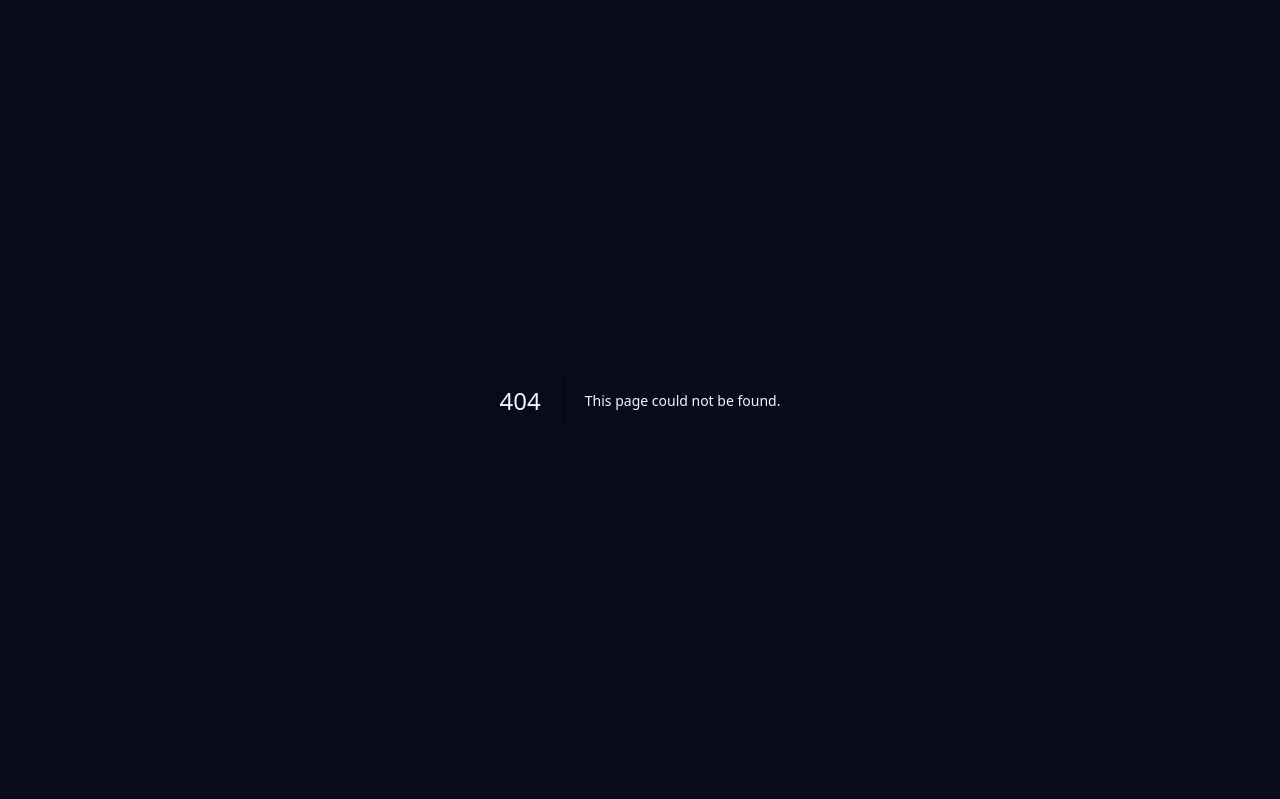
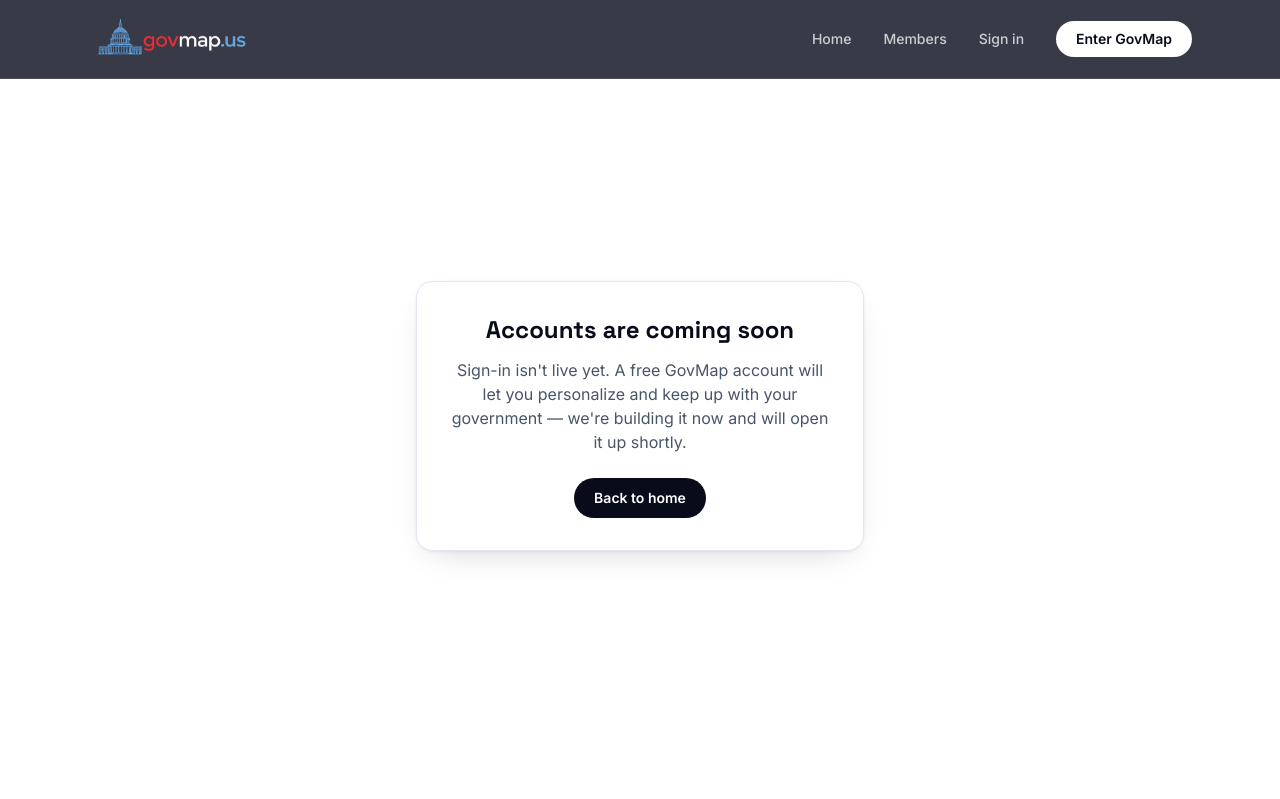
Before and after one commit to esotericlabs-connor/govmap.us, a Next.js app in the folder frontend/: page /account in a window 1280 px wide. Before the commit this address had no page. Shown: the top 799 px of the page. Built offline with nearby package versions, Linux system fonts and the light colour scheme.

Commit message:
Landing: design-system pass, hero recolor + copy, Sign in placeholder, legal pages

```diff
--- /dev/null
+++ b/frontend/app/account/page.tsx
@@ -0,0 +1,34 @@
+import { SiteFooter } from "@/components/SiteFooter";
+import { SiteHeader } from "@/components/SiteHeader";
+
+export const metadata = {
+  title: "Sign in",
+  description: "GovMap.us accounts are coming soon.",
+};
+
+export default function AccountPage() {
+  return (
+    <>
+      <SiteHeader variant="app" />
+      <main className="flex min-h-screen items-center justify-center bg-white px-6 pb-16 pt-24">
+        <div className="w-full max-w-md rounded-2xl border border-slate-200 bg-white p-8 text-center shadow-card">
+          <h1 className="font-display text-2xl font-bold text-govnavy">
+            Accounts are coming soon
+          </h1>
+          <p className="mt-3 text-slate-600">
+            Sign-in isn&apos;t live yet. A free GovMap account will let you
+            personalize and keep up with your government — we&apos;re building it
+            now and will open it up shortly.
+          </p>
+          <a
+            href="/"
+            className="mt-6 inline-block rounded-full bg-govnavy px-5 py-2.5 text-sm font-semibold text-white transition hover:bg-govnavy/90"
+          >
+            Back to home
+          </a>
+        </div>
+      </main>
+      <SiteFooter />
+    </>
+  );
+}
--- a/frontend/app/page.tsx
+++ b/frontend/app/page.tsx
@@ -63,22 +63,22 @@ export default function MarketingHomePage() {
             sizes="100vw"
             className="-z-10 object-cover object-center"
           />
-          <div className="absolute inset-0 -z-10 bg-gradient-to-r from-govnavy via-govnavy/80 to-transparent" />
+          <div className="absolute inset-0 -z-10 bg-gradient-to-r from-govnavy via-govnavy/85 to-transparent" />
           <div className="absolute inset-0 -z-10 bg-gradient-to-t from-govnavy via-govnavy/40 to-transparent" />
 
           <div className="mx-auto w-full max-w-6xl px-6 pb-24 pt-32 sm:pb-32 sm:pt-44">
-            <h1 className="max-w-3xl animate-fade-up font-display text-4xl font-bold leading-[1.05] tracking-tight text-white drop-shadow-xl sm:text-6xl lg:text-7xl">
-              See your government.{" "}
-              <span className="text-govblue">Clearly.</span>
+            <h1 className="max-w-3xl animate-fade-up font-display text-4xl font-bold leading-[1.05] tracking-tight text-white [text-shadow:0_2px_20px_rgba(0,0,0,0.6)] sm:text-6xl lg:text-7xl">
+              See your <span className="text-govred">government.</span>{" "}
+              <span className="text-[#5cb3ff]">Clearly.</span>
             </h1>
             <p
-              className="mt-6 max-w-xl animate-fade-up text-lg leading-relaxed text-white/85 drop-shadow-md sm:text-xl"
+              className="mt-6 max-w-xl animate-fade-up text-lg font-medium leading-relaxed text-white [text-shadow:0_1px_14px_rgba(0,0,0,0.6)] sm:text-xl"
               style={{ animationDelay: "120ms" }}
             >
-              GovMap is a nonpartisan, plain-English view of the entire US
-              federal government — who represents you, how they vote, who runs
+              GovMap is a nonpartisan, end-to-end live-synced view of the entire
+              US federal government — who represents you, how they vote, who runs
               the agencies that govern you, where the money goes, and how a bill
-              becomes law. Real data, always sourced. No spin.
+              becomes law. Real data, always sourced. No press. No spin.
             </p>
             <div
               className="mt-9 flex flex-wrap items-center gap-4 animate-fade-up"
--- a/frontend/components/SiteHeader.tsx
+++ b/frontend/components/SiteHeader.tsx
@@ -97,6 +97,12 @@ export function SiteHeader({
             </a>
           ))}
           <a
+            href="/account"
+            className="text-sm font-medium text-white/75 transition-colors hover:text-white"
+          >
+            Sign in
+          </a>
+          <a
             href={siteConfig.appUrl}
             className="rounded-full bg-white px-5 py-2 text-sm font-semibold text-govnavy transition hover:bg-white/90"
           >
@@ -130,6 +136,13 @@ export function SiteHeader({
               </a>
             ))}
             <a
+              href="/account"
+              onClick={() => setOpen(false)}
+              className="rounded-md px-2 py-3 text-base font-medium text-white/80 transition-colors hover:bg-white/5 hover:text-white"
+            >
+              Sign in
+            </a>
+            <a
               href={siteConfig.appUrl}
               onClick={() => setOpen(false)}
               className="mt-2 rounded-full bg-white px-5 py-3 text-center text-base font-semibold text-govnavy"
```
Also changed, not shown: 1 other file (tests, documents, lock files or other folders).
